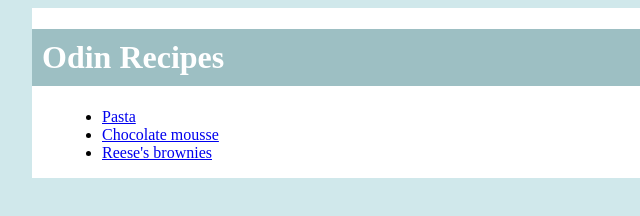
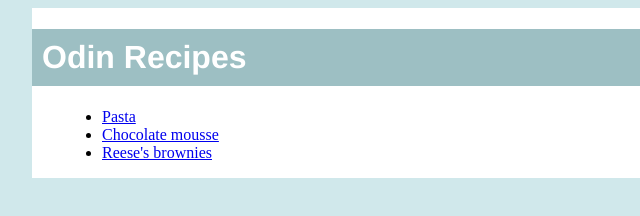
Before and after one commit to hhannaarvid/odin-recipes, a plain HTML site: page index.html in a window 1280 px wide. Shown: the full height of the page, 32-672 px from the left. Drawn offline with Linux system fonts and the light colour scheme.

Commit message:
add fallback font

```diff
--- a/styles.css
+++ b/styles.css
@@ -27,5 +27,5 @@ h1 {
 }
 
 h1, h3 {
-    font-family: "Futura";
+    font-family: "Helvetica", "Tahoma";
 }
```
